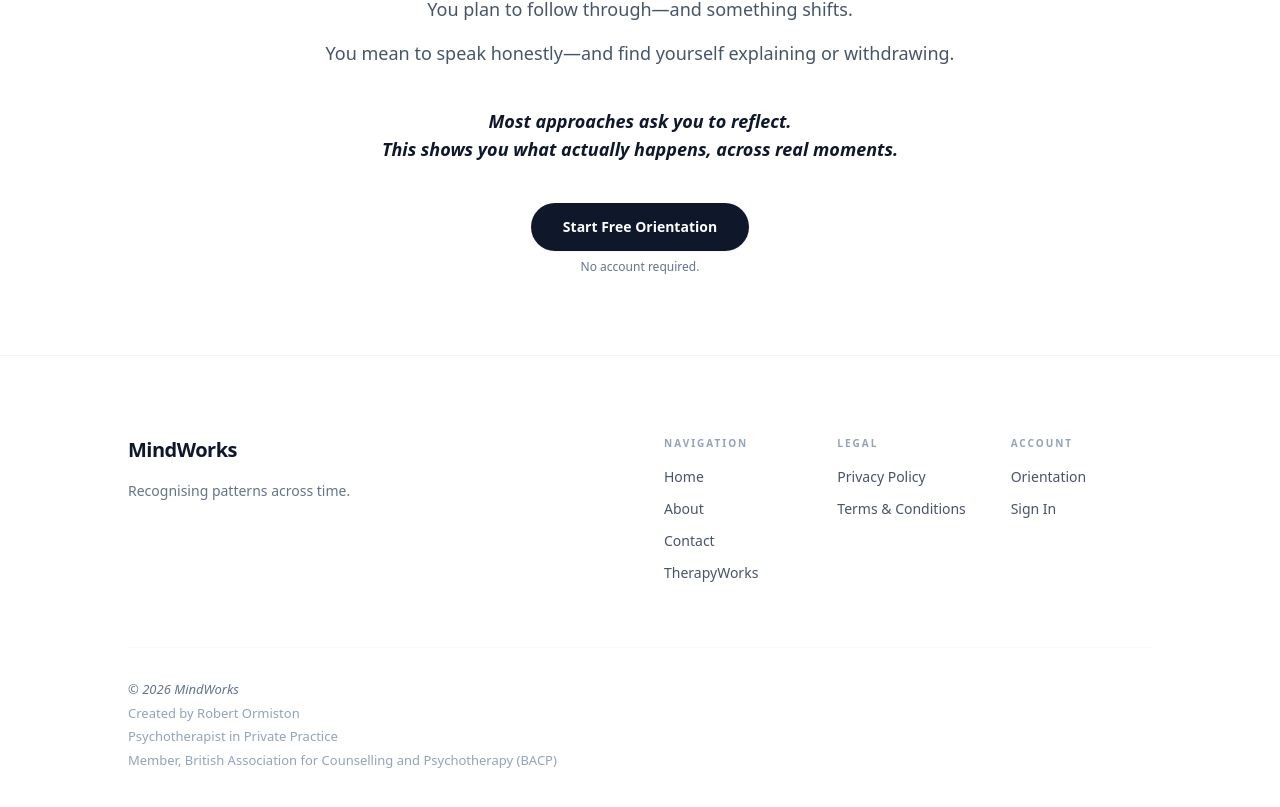
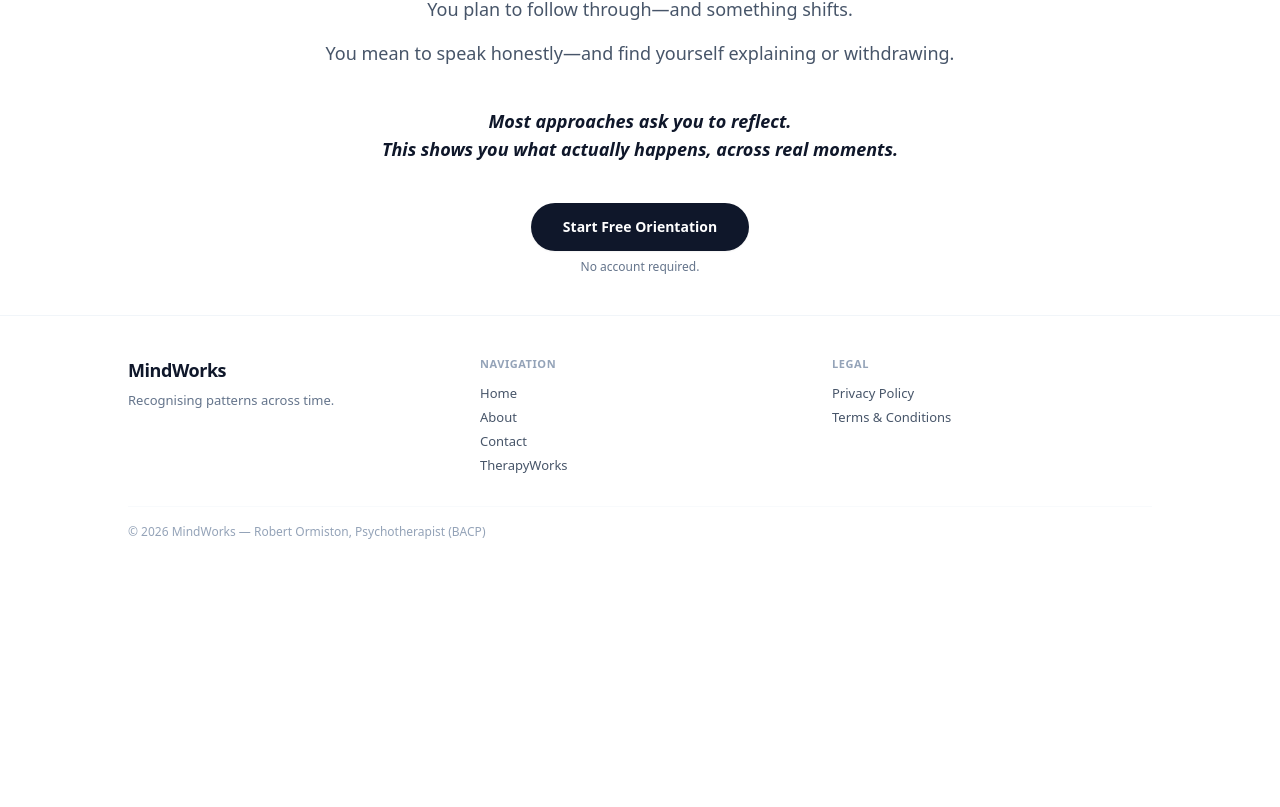
Before and after one commit to stopinder/therapy-orientation-quiz, a Vue app: page / in a window 1280 px wide. Shown: the part 527-1334 px from the top of the page. After the commit the page ends 1116 px from the top, so only its background shows below. Built offline with nearby package versions, Linux system fonts and the light colour scheme; no server answers.

Commit message:
Footer: restructure into columns, remove clutter, improve alignment and spacing

```diff
--- a/src/components/PublicFooter.vue
+++ b/src/components/PublicFooter.vue
@@ -1,22 +1,23 @@
 <template>
-  <footer class="bg-white border-t border-slate-100 py-16 px-6 sm:py-20">
+  <footer class="bg-white border-t border-slate-100 pt-10 pb-12 px-6">
     <div class="mx-auto max-w-5xl">
-      <div class="grid grid-cols-1 md:grid-cols-2 gap-12 items-start">
-        <div class="space-y-4">
-          <div class="text-xl font-semibold tracking-tight text-slate-900">
+      <div class="grid grid-cols-1 md:grid-cols-3 gap-8 items-start text-left">
+        <!-- Column 1: Brand -->
+        <div class="space-y-2">
+          <div class="text-lg font-semibold tracking-tight text-slate-900">
             MindWorks
           </div>
-          <p class="text-sm text-slate-500 max-w-xs leading-relaxed">
+          <p class="text-[13px] leading-snug text-slate-500 max-w-xs">
             Recognising patterns across time.
           </p>
         </div>
 
-        <div class="grid grid-cols-2 sm:grid-cols-3 gap-8">
-          <div class="space-y-4">
-            <h4 class="text-[10px] font-semibold uppercase tracking-[0.2em] text-slate-400">
+        <!-- Column 2: Navigation -->
+        <div class="space-y-3">
+          <h4 class="text-[11px] font-semibold uppercase tracking-wider text-slate-400">
             Navigation
           </h4>
-            <nav class="flex flex-col gap-3 text-sm text-slate-600">
+          <nav class="flex flex-col gap-2 text-[13px] leading-tight text-slate-600">
             <router-link to="/" class="hover:text-slate-900 transition-colors">Home</router-link>
             <router-link to="/about" class="hover:text-slate-900 transition-colors">About</router-link>
             <router-link to="/contact" class="hover:text-slate-900 transition-colors">Contact</router-link>
@@ -24,43 +25,21 @@
           </nav>
         </div>
 
-          <div class="space-y-4">
-            <h4 class="text-[10px] font-semibold uppercase tracking-[0.2em] text-slate-400">
+        <!-- Column 3: Legal -->
+        <div class="space-y-3">
+          <h4 class="text-[11px] font-semibold uppercase tracking-wider text-slate-400">
             Legal
           </h4>
-            <nav class="flex flex-col gap-3 text-sm text-slate-600">
+          <nav class="flex flex-col gap-2 text-[13px] leading-tight text-slate-600">
             <router-link to="/privacy" class="hover:text-slate-900 transition-colors">Privacy Policy</router-link>
             <router-link to="/terms" class="hover:text-slate-900 transition-colors">Terms & Conditions</router-link>
           </nav>
         </div>
-
-          <div class="space-y-4">
-            <h4 class="text-[10px] font-semibold uppercase tracking-[0.2em] text-slate-400">
-              Account
-            </h4>
-            <nav class="flex flex-col gap-3 text-sm text-slate-600">
-              <router-link to="/gateway" class="hover:text-slate-900 transition-colors">Orientation</router-link>
-              <router-link to="/auth" class="hover:text-slate-900 transition-colors">Sign In</router-link>
-            </nav>
-          </div>
-        </div>
       </div>
 
-      <div class="mt-16 pt-8 border-t border-slate-50 flex flex-col sm:flex-row justify-between items-start sm:items-center gap-6 text-[13px] text-slate-400">
-        <div class="space-y-1">
-          <div class="font-medium text-slate-500 italic">
-            &copy; 2026 MindWorks
-          </div>
-          <div>
-            Created by Robert Ormiston
-          </div>
-          <div>
-            Psychotherapist in Private Practice
-          </div>
-          <div>
-            Member, British Association for Counselling and Psychotherapy (BACP)
-          </div>
-        </div>
+      <!-- Bottom Bar -->
+      <div class="mt-8 pt-4 border-t border-slate-50 text-[12px] text-slate-400">
+        © 2026 MindWorks — Robert Ormiston, Psychotherapist (BACP)
       </div>
     </div>
   </footer>
--- a/src/views/LandingPageView.vue
+++ b/src/views/LandingPageView.vue
@@ -4,7 +4,7 @@
       <LandingHero />
       <LandingCTA />
       <LandingProblem />
-      <LandingCTA class="pb-20" />
+      <LandingCTA class="pb-10" />
     </main>
 
     <PublicFooter />
```
Lines whose indentation alone changed are shown as unchanged.
